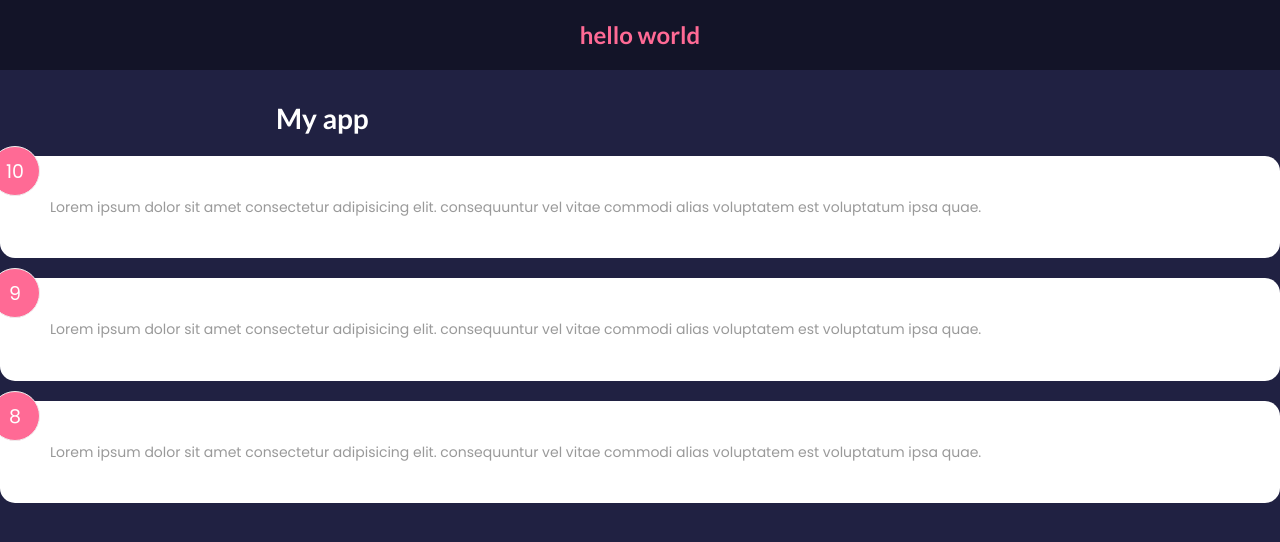
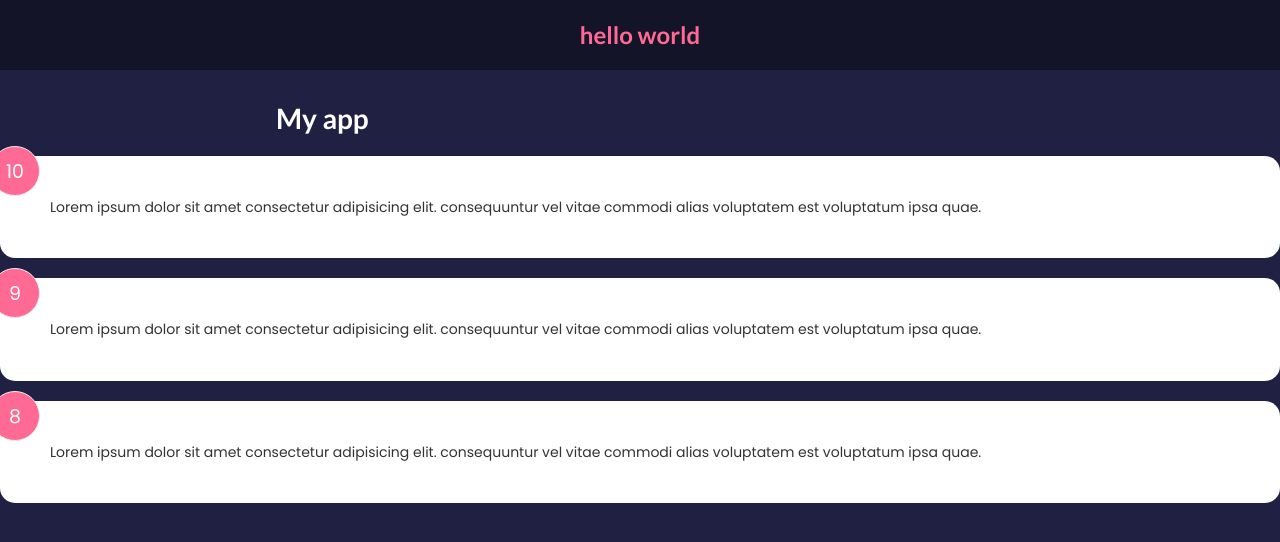
Before and after one commit to oliveroliverio/ud-brad-traversy-react-front-to-back-2022, a React (Create React App) app: page / in a window 1280 px wide. Shown: the top 542 px of the page. Built offline with nearby package versions, Linux system fonts and the light colour scheme.

Commit message:
01 conditional classes

```diff
--- a/src/components/shared/Card.js
+++ b/src/components/shared/Card.js
@@ -1,17 +1,7 @@
 import React from "react";
 
 function Card({ children, reverse }) {
-  return (
-  <div
-    className='card'
-    style={{
-      backgroundColor: reverse ? 'rgba(0,0,0,0.4)' : '#fff',
-      color: reverse ? '#fff' : 'rgba(0,0,0,0.4)',
-    }}
-  >
-    {children}
-  </div>
-  )
+  return <div className={`card ${reverse ? 'reverse' : ''}`}> {children} </div>;
 }
 
 export default Card;
```
